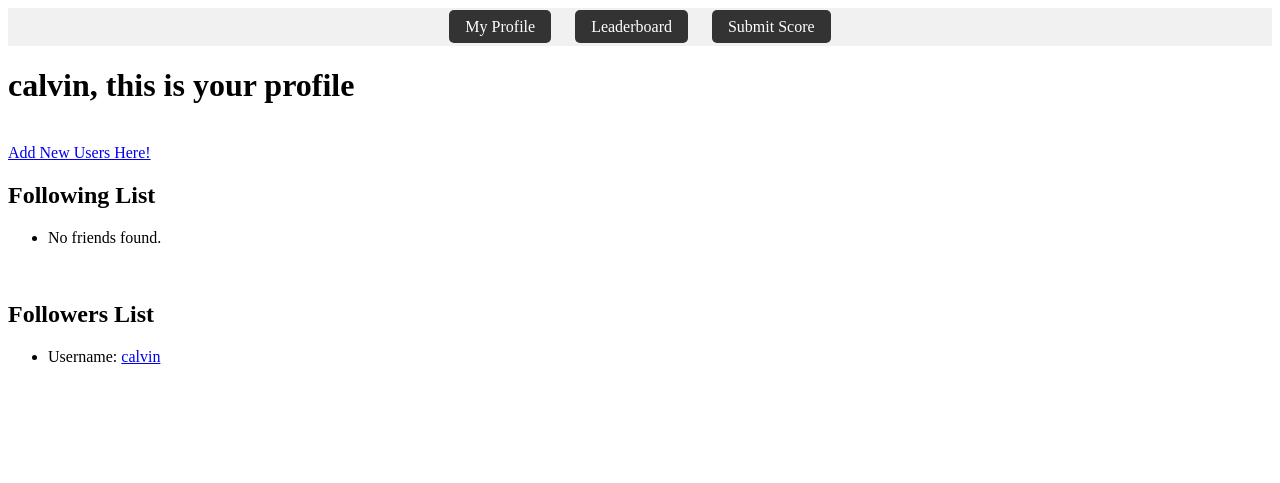
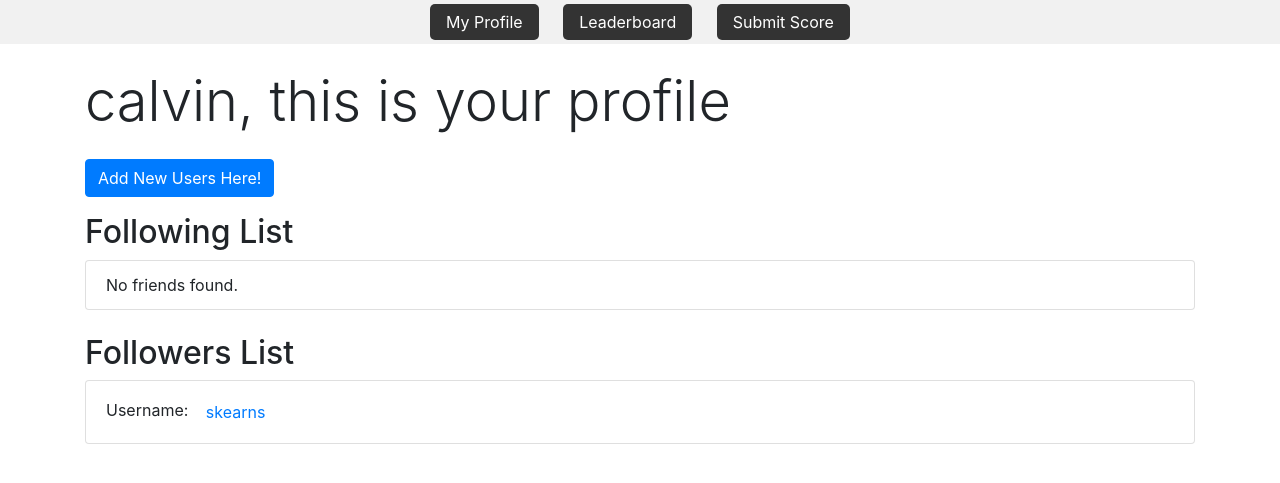
Before and after one commit to CalvinSch/nyt_game_leaderboard, a Django app: a page that uses users/templates/users/profile.html in a window 1280 px wide. Shown: the top 483 px of the page. Run offline with Django 5.2, Linux system fonts and the light colour scheme; data comes from the database, SQL or seed files in the repository; both versions use the stored data as it was before the commit; some libraries are stand-ins or nearby versions.

Commit message:
Following/unfollowing users.

```diff
--- a/users/models.py
+++ b/users/models.py
@@ -23,7 +23,7 @@ class Profile(models.Model):
         # Assuming 'Friendship' is the name of the model representing the relationship
         # This will fetch all users where the current user is the 'from_user'
         friendships = Friendship.objects.filter(to_user=self.user)
-        friend_user_ids = friendships.values_list('to_user_id', flat=True)
+        friend_user_ids = friendships.values_list('from_user_id', flat=True)
         # Return profiles of these friends
         return Profile.objects.filter(user_id__in=friend_user_ids)
 
--- a/users/templates/users/profile.html
+++ b/users/templates/users/profile.html
@@ -1,93 +1,89 @@
+<head>
+    <!-- Other head elements -->
+    <link href="https://stackpath.bootstrapcdn.com/bootstrap/4.3.1/css/bootstrap.min.css" rel="stylesheet">
+    <link href="https://cdnjs.cloudflare.com/ajax/libs/font-awesome/5.15.3/css/all.min.css" rel="stylesheet">
+
+</head>
+
+<style>
+    .delete-form .btn[title]:hover:after {
+        content: attr(title);
+        position: absolute;
+        top: -5px;
+        right: 105%;
+        background: #000;
+        color: #fff;
+        padding: 5px 8px;
+        border-radius: 5px;
+        font-size: 12px;
+        z-index: 20;
+    }
+</style>
+
 {% extends "users/layout.html" %}
 
 {% block body %}
 
+<div class="container my-4">
     {% if messages %}
         <div id="message-container">
             {% for message in messages %}
-            <div class="alert alert-{{ message.tags }}">
+                <div class="alert alert-{{ message.tags }} alert-dismissible fade show" role="alert">
                     {{ message }}
-                <button type="button" class="close" onclick="closeAlert(this)">&times;</button>
+                    <button type="button" class="close" data-dismiss="alert" aria-label="Close" onclick="closeAlert(this)">
+                        <span aria-hidden="true">&times;</span>
+                    </button>
                 </div>
             {% endfor %}
         </div>
     {% endif %}
 
-<script>
-    function closeAlert(element) {
-        element.parentElement.style.display = 'none';
-    }
-</script>
+    <h1 class="display-4">{{ user.username }}, this is your profile</h1>
 
-<style>
-    .alert {
-        padding: 20px;
-        background-color: #f44336; /* Red */
-        color: white;
-        margin-bottom: 15px;
-        position: relative;
-        cursor: pointer;
-        transition: opacity 0.6s; /* 600ms to fade out */
-    }
+    <a href="{% url 'users:list_users' %}" class="btn btn-primary my-3">Add New Users Here!</a>
 
-    .alert.success {background-color: #4CAF50;} /* Green for success messages */
-    .alert.info {background-color: #2196F3;} /* Blue for info messages */
-    .alert.warning {background-color: #ff9800;} /* Orange for warning messages */
+    <h2>Following List</h2>
+    <ul class="list-group">
+        {% for friend_profile in friends_profiles_following %}
+            <li class="list-group-item d-flex justify-content-between align-items-center">
+                <div>
+                    Username:
+                    <a href="{% url 'users:user_profile' username=friend_profile.user.username %}" class="btn btn-link">
+                        {{ friend_profile.user.username }}
+                    </a>
+                </div>
 
-    .close {
-        margin-left: 15px;
-        color: white;
-        font-weight: bold;
-        float: right;
-        font-size: 22px;
-        line-height: 20px;
-        cursor: pointer;
-        transition: 0.3s;
-    }
-
-    .close:hover {
-        color: black;
-    }
-</style>
-
-
-
-<title>Hello!</title>
-<h1>{{ user.username }}, this is your profile</h1>
-
-<br>
-<!-- Button to go to list_users page -->
-<a href="{% url 'users:list_users' %}" class="btn">Add New Users Here!</a>
-
-<br>
-<h2>Following List</h2>
-<ul>
-    {% for friend_profile in friends_profiles_following %}
-        <li>
-            Username:
-            <a href="{% url 'users:user_profile' username=friend_profile.user.username %}" class="btn">{{ friend_profile.user.username }}</a>
-            <br>
-            <!-- Display more friend information here -->
+                <!-- Delete Relationship Form -->
+                <form action="{% url 'users:delete_relationship' friend_profile.user.id %}" method="post">
+                    {% csrf_token %}
+                    <button type="submit" class="btn btn-sm btn-danger" style="background: none; border: none; cursor: pointer; color: red;">
+                        <i class="fas fa-times"></i> <!-- Font Awesome X icon -->
+                    </button>
+                </form>
             </li>
         {% empty %}
-        <li>No friends found.</li>
+            <li class="list-group-item">No friends found.</li>
         {% endfor %}
     </ul>
 
-<br>
-<h2>Followers List</h2>
-<ul>
+
+    <h2 class="mt-4">Followers List</h2>
+    <ul class="list-group">
         {% for friend_profile in friends_profiles_followers %}
-        <li>
+            <li class="list-group-item">
                 Username:
-            <a href="{% url 'users:user_profile' username=friend_profile.user.username %}" class="btn">{{ friend_profile.user.username }}</a>
-            <br>
-            <!-- Display more friend information here -->
+                <a href="{% url 'users:user_profile' username=friend_profile.user.username %}" class="btn btn-link">
+                    {{ friend_profile.user.username }}</a>
+
             </li>
         {% empty %}
-        <li>No friends found.</li>
+            <li class="list-group-item">No friends found.</li>
         {% endfor %}
     </ul>
+</div>
 
-<!-- Display other user information here -->
+<script src="https://code.jquery.com/jquery-3.3.1.slim.min.js"></script>
+<script src="https://cdnjs.cloudflare.com/ajax/libs/popper.js/1.14.7/umd/popper.min.js"></script>
+<script src="https://stackpath.bootstrapcdn.com/bootstrap/4.3.1/js/bootstrap.min.js"></script>
+
 {% endblock %}
--- a/users/urls.py
+++ b/users/urls.py
@@ -1,7 +1,7 @@
 from django.urls import path
 
 
-from users.views import index, login_view, logout_view, user_profile_view, add_friend_view, list_users_view
+from users.views import index, login_view, logout_view, user_profile_view, add_friend_view, list_users_view, delete_relationship_view
 from leaderboards.views import leaderboard_view, submit_score
 from . import views
 
@@ -19,4 +19,5 @@ urlpatterns = [
     path('add_friend/<int:user_id>/', add_friend_view, name='add_friend'),
     #path to list all users so that people can add them as friends
     path('list_users/', list_users_view, name='list_users'),
+    path('delete_relationship/<int:friend_id>/', delete_relationship_view, name='delete_relationship')
 ]
--- a/users/views.py
+++ b/users/views.py
@@ -73,6 +73,29 @@ def user_profile_view(request, username):
             'friends_profiles_followers': friends_profiles_followers})
 
 
+# def add_friend_view(request, user_id):
+#     if request.method == "POST":
+#         if request.user.is_authenticated:
+#             user_to_add = get_object_or_404(User, pk=user_id)
+#             if request.user != user_to_add:
+#                 try:
+#                     # Attempt to create the friendship
+#                     Friendship.objects.create(from_user=request.user, to_user=user_to_add)
+
+#                     #returning the user_profile url with an argument so it finds the right page
+#                     return redirect(reverse('users:user_profile', kwargs={'username': request.user.username}))  # Redirect to an appropriate page
+#                     #'profile', username=user.username
+#                 except IntegrityError:
+#                     # Handle the case where the friendship already exists
+#                     return HttpResponse("Friendship already exists.")
+#             else:
+#                 return HttpResponse("You cannot add yourself as a friend.")
+#         else:
+#             return HttpResponse("You must be logged in to add friends.")
+#     else:
+#         return HttpResponse("Invalid request.")
+
+
 def add_friend_view(request, user_id):
     if request.method == "POST":
         if request.user.is_authenticated:
@@ -82,19 +105,37 @@ def add_friend_view(request, user_id):
                     # Attempt to create the friendship
                     Friendship.objects.create(from_user=request.user, to_user=user_to_add)
 
-                    #returning the user_profile url with an argument so it finds the right page
-                    return redirect(reverse('users:user_profile', kwargs={'username': request.user.username}))  # Redirect to an appropriate page
-                    #'profile', username=user.username
+                    # Add a success message
+                    messages.success(request, "Friend successfully added!")
+
                 except IntegrityError:
                     # Handle the case where the friendship already exists
-                    return HttpResponse("Friendship already exists.")
+                    messages.error(request, "You are great friends with this person already!")
+                    return redirect(reverse('users:list_users'))
+
             else:
-                return HttpResponse("You cannot add yourself as a friend.")
+                messages.error(request, "You cannot add yourself as a friend, silly goose.")
+                return redirect(reverse('users:list_users'))
         else:
-            return HttpResponse("You must be logged in to add friends.")
+            messages.error(request, "You must be logged in to add friends.")
+            return redirect(reverse('users:list_users'))
     else:
-        return HttpResponse("Invalid request.")
+        messages.error(request, "Invalid request.")
+        return redirect(reverse('users:list_users'))
+
+    # Redirect back to the same page or another page of your choice
+    return redirect(reverse('users:user_profile', kwargs={'username': request.user.username}))  # Redirect to an appropriate page
+
 
 def list_users_view(request):
     users = User.objects.all()
     return render(request, 'users/list_users.html', {'users': users})
+
+
+def delete_relationship_view(request, friend_id):
+    if request.method == "POST":
+        # Assume the user initiating the request is the 'from_user'
+        relationship = get_object_or_404(Friendship, from_user=request.user, to_user_id=friend_id)
+        relationship.delete()
+        messages.success(request, "Friendship removed successfully.")
+    return redirect(reverse('users:user_profile', kwargs={'username': request.user.username}))
```
Also changed, not shown: users/templates/users/list_users.html (+26 -7 lines), db.sqlite3, users/migrations/0004_remove_profile_friends.py (added). Lines whose indentation alone changed are shown as unchanged.
